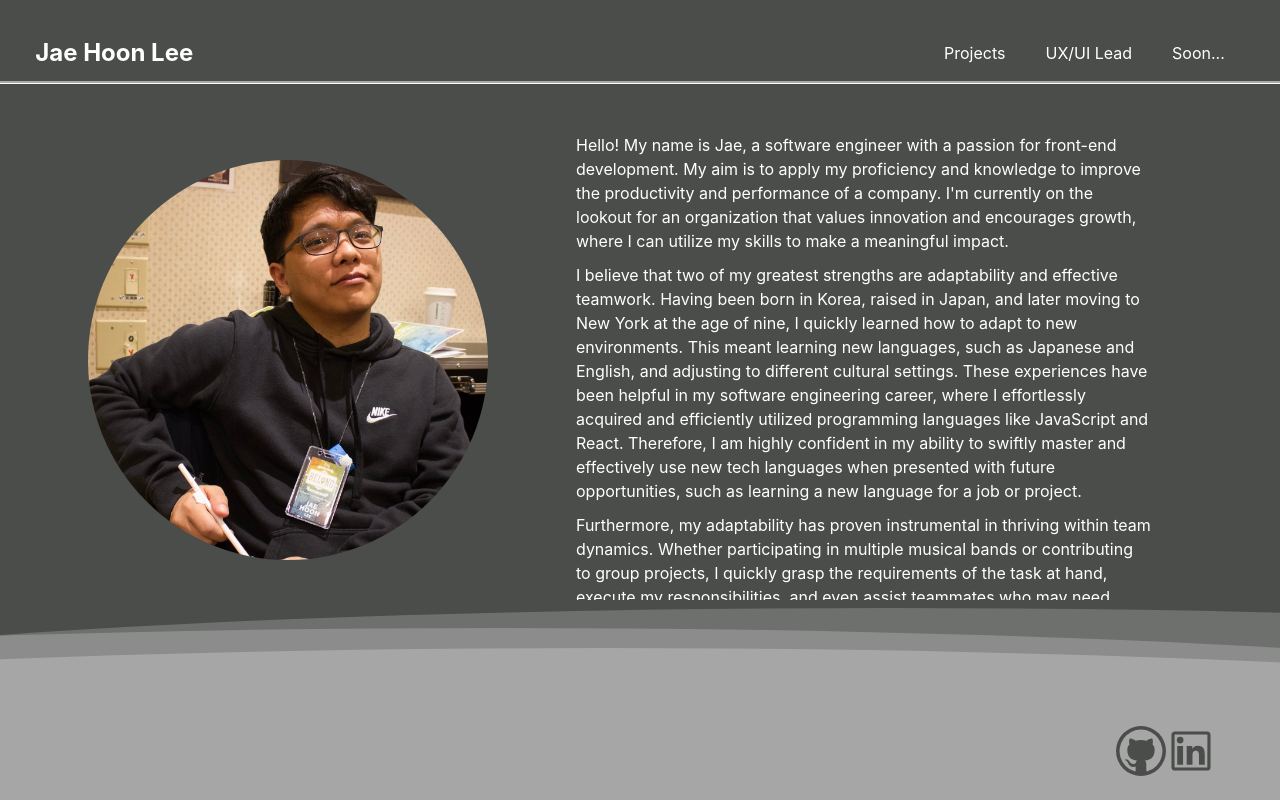
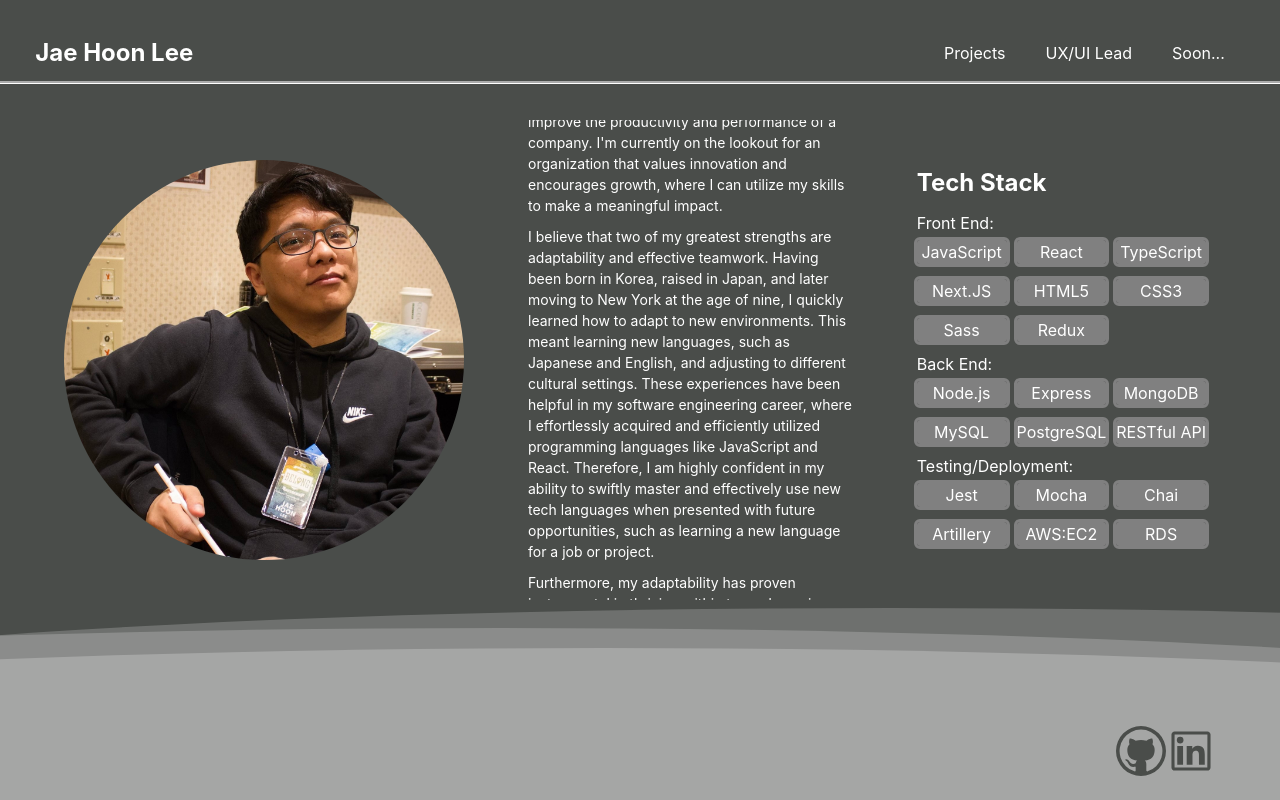
Before and after one commit to jl924/portfolio, a Next.js app: page / in a window 1280 px wide. Built offline with nearby package versions, Linux system fonts and the light colour scheme.

Commit message:
added tech Stacks

```diff
--- a/app/globals.css
+++ b/app/globals.css
@@ -136,14 +136,13 @@ body {
 }
 
 .photoSide {
-  flex: 1;
-  display: flex;
-  justify-content: center;
-  align-items: center;
+  margin-left: 5%;
 }
 
 .profilePhoto {
   border-radius: 50%;
+  width: 400px;
+  height: 400px;
 }
 
 .aboutMeSection {
@@ -152,15 +151,18 @@ body {
   flex-direction: column;
   justify-content: center;
   align-items: flex-start;
-  margin-right: 10%;
+  margin-right: 5%;
+  margin-left: 5%;
   color: white;
   max-height: 60vh;
+  max-width: 500px;
   overflow-y: auto;
+  font-size: 14px;
 }
 
 .aboutMe {
   font-weight: bold;
-  font-size: x-large;
+  font-size: 24px;
   margin-bottom: 10px;
 }
 
@@ -172,15 +174,24 @@ body {
   margin-bottom: 10px;
 }
 
-.projectSection {
-  display: flex;
-  justify-content: center;
-  align-items: center;
-  height: 90vh;
+.techStackSection {
+  margin-right: 5%;
+  color: White;
 }
 
-.projectContainer {
-  display: flex;
-  justify-content: center;
-  align-items: center;
+.techStack {
+  outline: solid;
+  outline-color: gray;
+  background-color: gray;
+  border-radius: 3px;
+  text-align: center;
+  max-width: 150px;
+  margin-right: 10px;
+  margin-bottom: 10px;
+  margin-top: 5px;
 }
+
+.techGrid {
+  display: grid;
+  grid-template-columns: repeat(3, 1fr);
+}
--- a/app/page.tsx
+++ b/app/page.tsx
@@ -1,5 +1,27 @@
 import Image from "next/image"
 import photo from "./photo.jpg"
+
+const front = [
+  "JavaScript",
+  "React",
+  "TypeScript",
+  "Next.JS",
+  "HTML5",
+  "CSS3",
+  "Sass",
+  "Redux",
+]
+
+const back = [
+  "Node.js",
+  "Express",
+  "MongoDB",
+  "MySQL",
+  "PostgreSQL",
+  "RESTful API",
+]
+
+const others = ["Jest", "Mocha", "Chai", "Artillery", " AWS:EC2", "RDS"]
 
 export default function Home() {
   return (
@@ -10,7 +32,7 @@ export default function Home() {
             src={photo}
             width={400}
             height={400}
-            alt="Picture of the author"
+            alt="Jaes photo"
             className="profilePhoto"
           />
         </div>
@@ -45,6 +67,27 @@ export default function Home() {
             even assist teammates who may need additional support.
           </p>
         </div>
+        <div className="techStackSection">
+          <h1 className="aboutMe">Tech Stack</h1>
+          <h4>Front End:</h4>
+          <ul className="techGrid">
+            {front.map((stack) => {
+              return <li className="techStack">{stack}</li>
+            })}
+          </ul>
+          <h4>Back End:</h4>
+          <ul className="techGrid">
+            {back.map((stack) => {
+              return <li className="techStack">{stack}</li>
+            })}
+          </ul>
+          <h4>Testing/Deployment:</h4>
+          <ul className="techGrid">
+            {others.map((stack) => {
+              return <li className="techStack">{stack}</li>
+            })}
+          </ul>
+        </div>
       </div>
     </main>
   )
--- a/app/projects/page.tsx
+++ b/app/projects/page.tsx
@@ -1,3 +1,26 @@
-export default function Projects() {
-  return <div>hello world</div>
+import React from "react"
+import "./projects.css"
+
+const Projects = () => {
+  return (
+    <div className="pageContainer">
+      <div className="box">
+        <div className="imageContainer">
+          <img
+            src="path_to_your_image.jpg"
+            alt="Your Image"
+            className="image"
+          />
+        </div>
+        <div className="descriptionContainer">
+          <p className="description">
+            Your description goes here. Lorem ipsum dolor sit amet, consectetur
+            adipiscing elit. Aenean euismod bibendum laoreet.
+          </p>
+        </div>
+      </div>
+    </div>
+  )
 }
+
+export default Projects
```
Also changed, not shown: app/projects/projects.css (+42 -0 lines).
